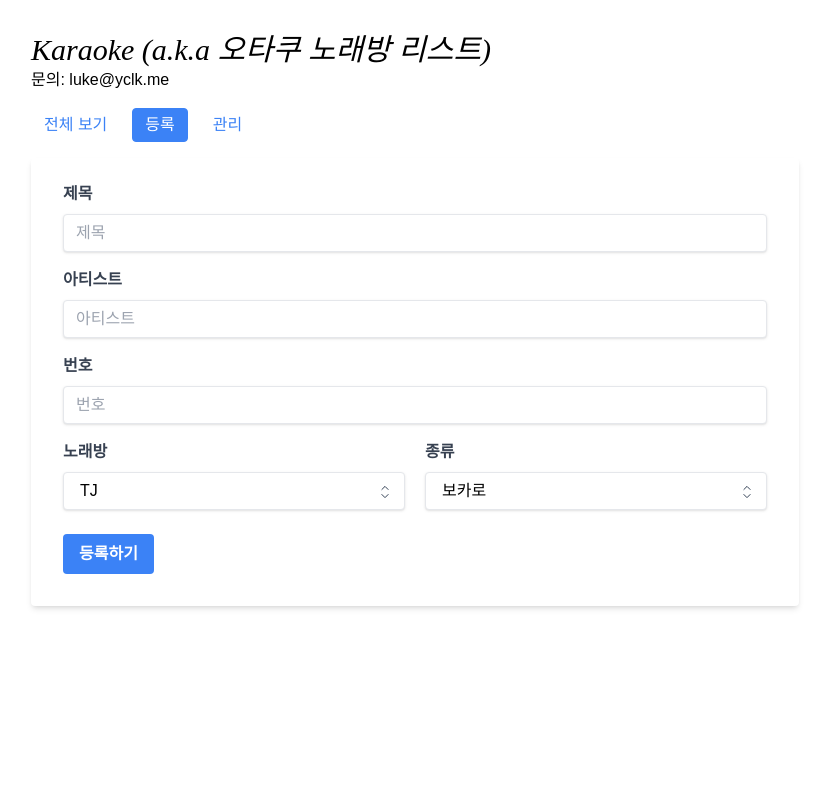
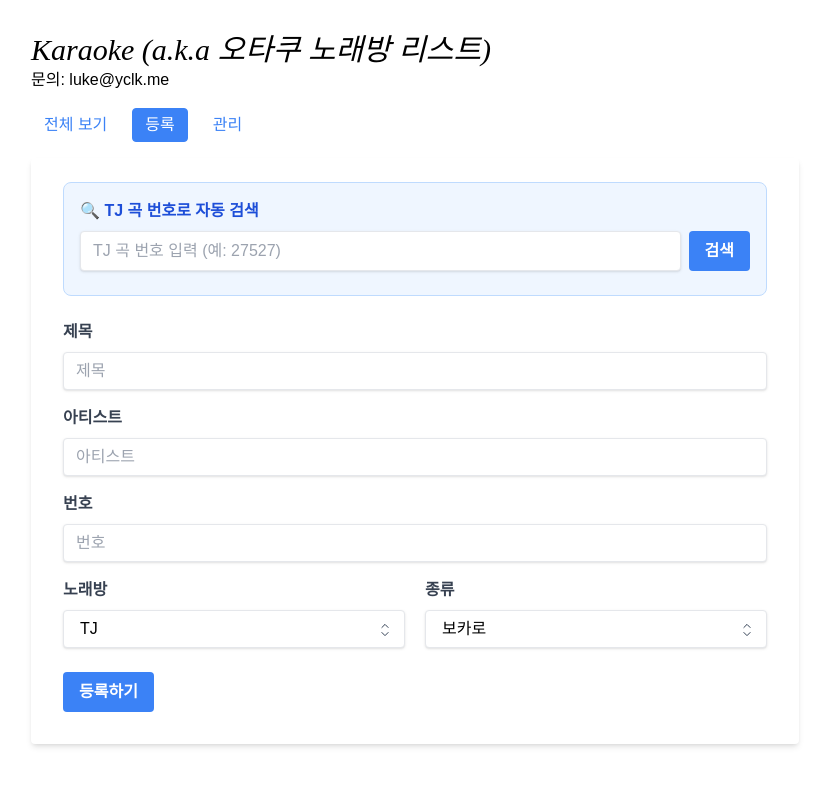
Before and after one commit to YCLK/karaoke-index-vercel, a Flask app: page /add/ in a window 1280 px wide. Shown: the top 786 px of the page, without its empty margins (225-1054 px from the left). Run offline with Flask 3, Linux system fonts and the light colour scheme; some libraries are stand-ins or nearby versions; some web fonts are replaced.

Commit message:
Update register.html

```diff
--- a/api/templates/register.html
+++ b/api/templates/register.html
@@ -57,6 +57,28 @@
 
         <div>
             <form method="POST" action="/karaoke" class="bg-white shadow-md rounded px-8 pt-6 pb-8 mb-4">
+
+                <!-- 곡 번호 자동 검색 섹션 -->
+                <div class="mb-6 p-4 bg-blue-50 rounded-lg border border-blue-200">
+                    <label class="block text-blue-700 text-m font-bold mb-2">🔍 TJ 곡 번호로 자동 검색</label>
+                    <div class="flex gap-2">
+                        <input
+                            id="search-number"
+                            type="text"
+                            placeholder="TJ 곡 번호 입력 (예: 27527)"
+                            class="shadow appearance-none border rounded flex-1 py-2 px-3 text-gray-700 leading-tight focus:outline-none focus:shadow-outline focus:border-blue-500"
+                        >
+                        <button
+                            type="button"
+                            id="search-btn"
+                            class="bg-blue-500 hover:bg-blue-700 text-white font-bold py-2 px-4 rounded transition-colors"
+                        >
+                            검색
+                        </button>
+                    </div>
+                    <p id="search-status" class="text-sm mt-2 text-gray-500"></p>
+                </div>
+
                 <div class="mb-4">
                     <label class="block text-gray-700 text-m font-bold mb-2" for="제목">제목</label>
                     <input id="title" type="text" name="title" placeholder="제목" class="shadow appearance-none border rounded w-full py-2 px-3 text-gray-700 leading-tight focus:outline-none focus:shadow-outline">
@@ -78,7 +100,7 @@
                         <label class="block text-gray-700 text-m font-bold mb-2" for="노래방">노래방</label>
                         <div class="inline-block relative w-full">
                             <select
-                            name="karaoke1" class="block appearance-none w-full bg-white border border-gray-200 hover:border-gray-500 px-4 py-2 pr-8 rounded shadow leading-tight focus:outline-none focus:shadow-outline">
+                            name="karaoke1" id="karaoke1" class="block appearance-none w-full bg-white border border-gray-200 hover:border-gray-500 px-4 py-2 pr-8 rounded shadow leading-tight focus:outline-none focus:shadow-outline">
                                 <option>TJ</option>
                                 <option>KY</option>
                             </select>
@@ -112,5 +134,59 @@
             </form>
         </div>
     </div>
+
+    <script>
+        document.getElementById('search-btn').addEventListener('click', searchSong);
+        document.getElementById('search-number').addEventListener('keypress', function(e) {
+            if (e.key === 'Enter') {
+                e.preventDefault();
+                searchSong();
+            }
+        });
+
+        async function searchSong() {
+            const songNumber = document.getElementById('search-number').value.trim();
+            const statusEl = document.getElementById('search-status');
+            const searchBtn = document.getElementById('search-btn');
+
+            if (!songNumber) {
+                statusEl.textContent = '⚠️ 곡 번호를 입력해주세요.';
+                statusEl.className = 'text-sm mt-2 text-yellow-600';
+                return;
+            }
+
+            // 로딩 상태
+            searchBtn.disabled = true;
+            searchBtn.textContent = '검색 중...';
+            statusEl.textContent = '🔄 곡 정보를 가져오는 중...';
+            statusEl.className = 'text-sm mt-2 text-blue-500';
+
+            try {
+                const response = await fetch(`/api/tj-song/${songNumber}`);
+                const data = await response.json();
+
+                if (data.success && data.song) {
+                    // 폼 필드 자동 채우기
+                    document.getElementById('title').value = data.song.title || '';
+                    document.getElementById('artist').value = data.song.artist || '';
+                    document.getElementById('number').value = data.song.number || songNumber;
+                    document.getElementById('karaoke1').value = 'TJ';
+
+                    statusEl.textContent = `✅ "${data.song.title}" - ${data.song.artist}`;
+                    statusEl.className = 'text-sm mt-2 text-green-600';
+                } else {
+                    statusEl.textContent = '❌ 해당 번호의 곡을 찾을 수 없습니다.';
+                    statusEl.className = 'text-sm mt-2 text-red-500';
+                }
+            } catch (error) {
+                console.error('Error:', error);
+                statusEl.textContent = '❌ 검색 중 오류가 발생했습니다.';
+                statusEl.className = 'text-sm mt-2 text-red-500';
+            } finally {
+                searchBtn.disabled = false;
+                searchBtn.textContent = '검색';
+            }
+        }
+    </script>
 </body>
 </html>
```
